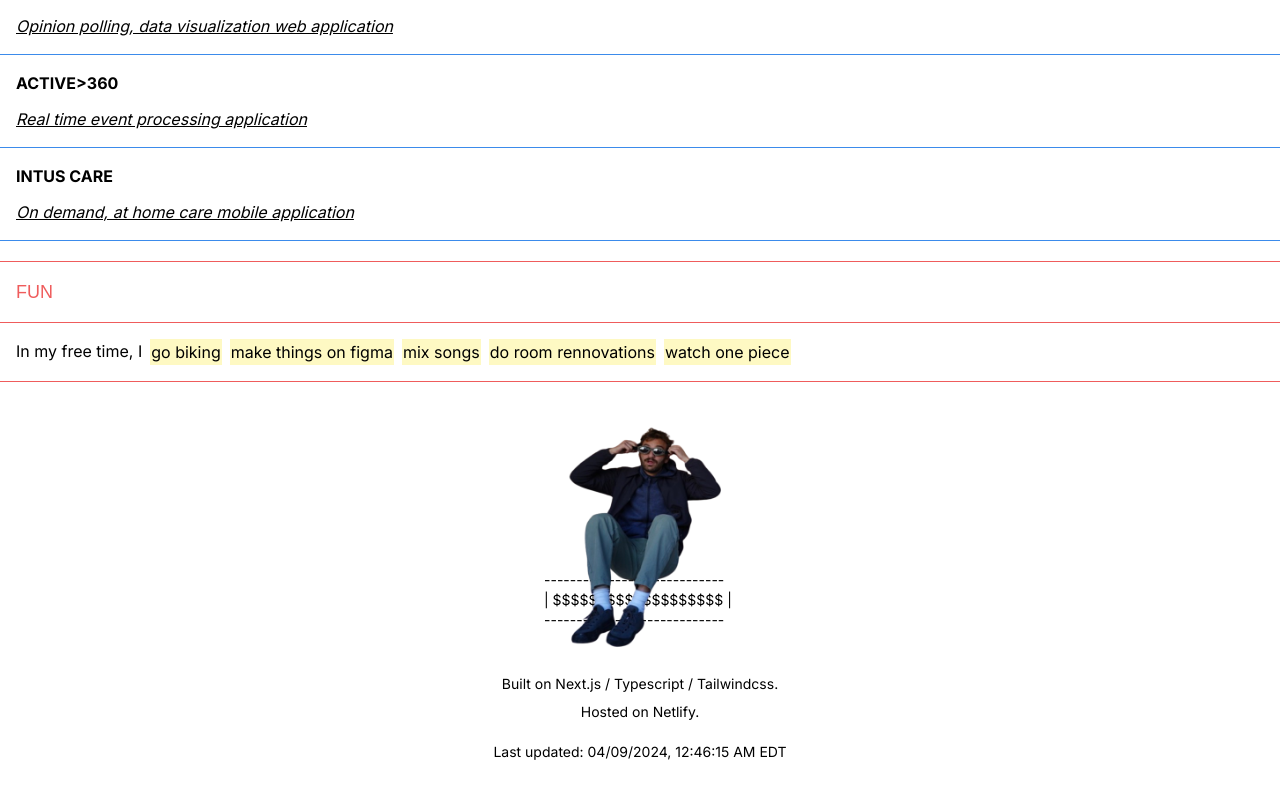
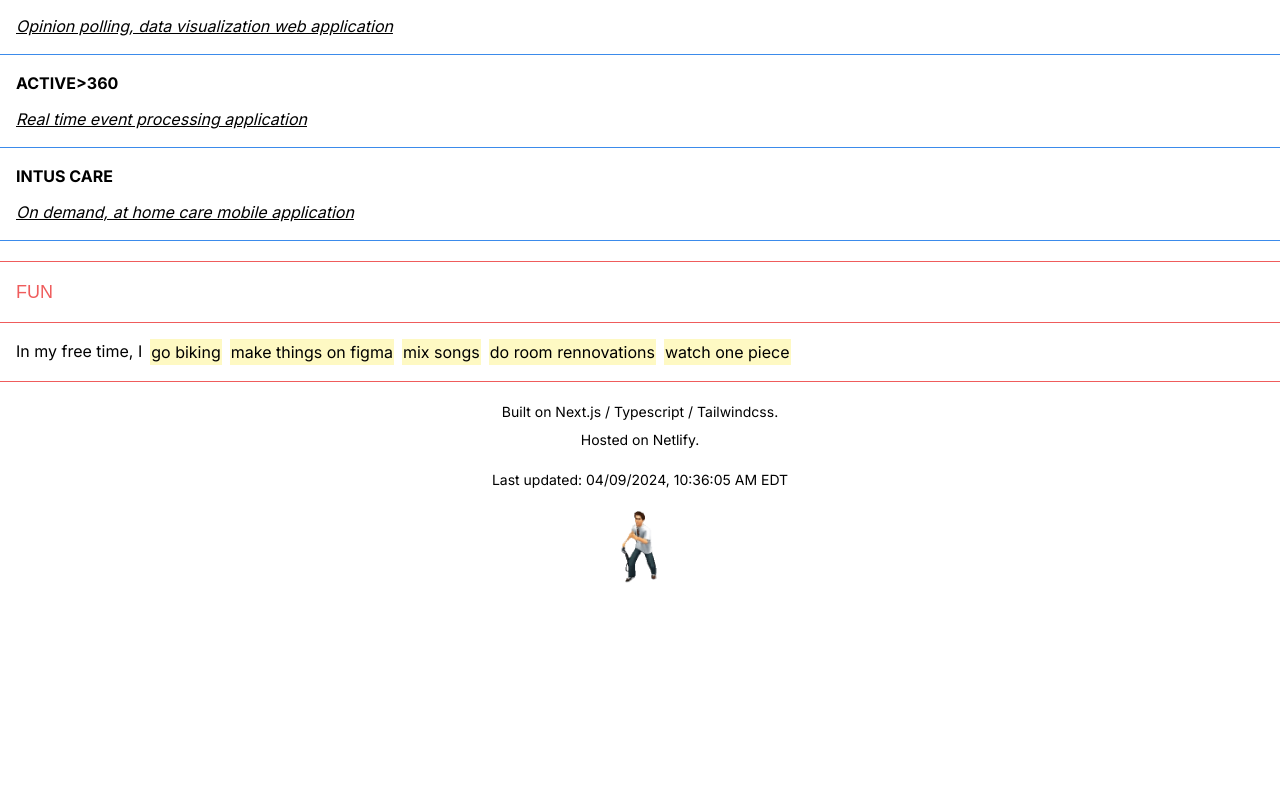
Before and after one commit to neo-teo/portfolio, a Next.js app: page / in a window 1280 px wide. Shown: the part 584-1382 px from the top of the page. After the commit the page ends 1292 px from the top, so only its background shows below. Built offline with nearby package versions, Linux system fonts and the light colour scheme.

Commit message:
replaced myself at bottom with skater

```diff
--- a/src/commitDate.ts
+++ b/src/commitDate.ts
@@ -1,2 +1,2 @@
 // This file is auto-generated on pre-commit hook
-export const commitDateTime = '04/09/2024, 12:46:15 AM EDT';
+export const commitDateTime = '04/09/2024, 10:36:05 AM EDT';
--- a/src/components/Footer.tsx
+++ b/src/components/Footer.tsx
@@ -2,18 +2,19 @@ import { commitDateTime } from "@/commitDate"
 import Image from "next/image"
 import * as React from "react"
 import me from "@/../public/me.png"
+import skater from "@/../public/skater.gif"
 
 export default function Footer() {
     return <div className="flex flex-col justify-center items-center pb-[40px] gap-5 text-sm">
 
-        <div className="relative">
+        {/* <div className="relative">
             <Image src={me} className="w-48" alt="Photo of myself" />
             <div className="absolute top-2/3 transform z-[-10] flex flex-col">
                 <div>----------------------------</div>
                 <div>{"| $$$$$$$$$$$$$$$$$$$ |"}</div>
                 <div>----------------------------</div>
             </div>
-        </div>
+        </div> */}
 
         <div className={"flex flex-col items-center gap-2"}>
             <div>
@@ -28,5 +29,7 @@ export default function Footer() {
         <div>
             Last updated: {commitDateTime}
         </div>
-    </div>
+
+        <Image src={skater} className="w-24" alt="skater gif made on ps2nostalgia.win" />
+    </div >
 }
```
Also changed, not shown: public/skater.gif (added).
